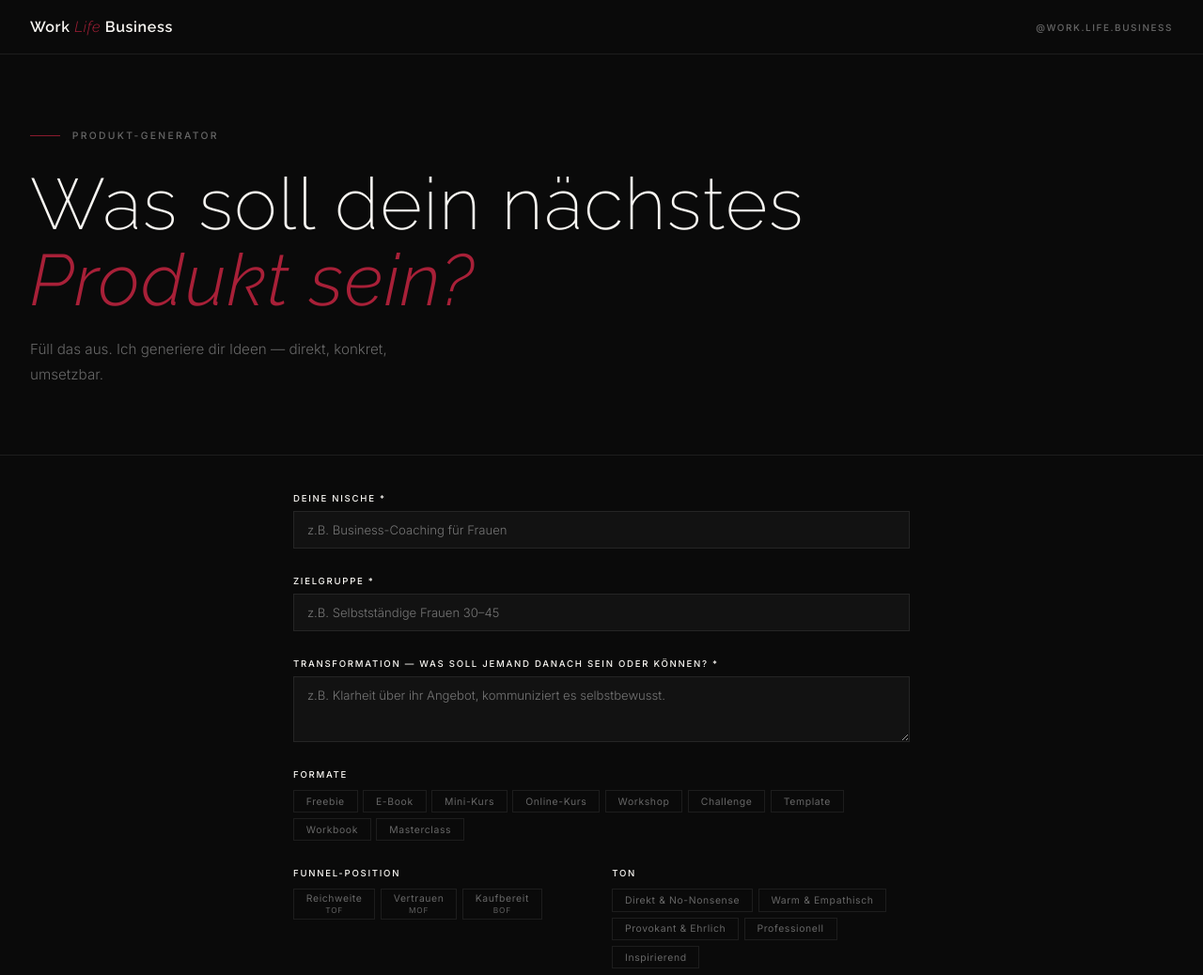
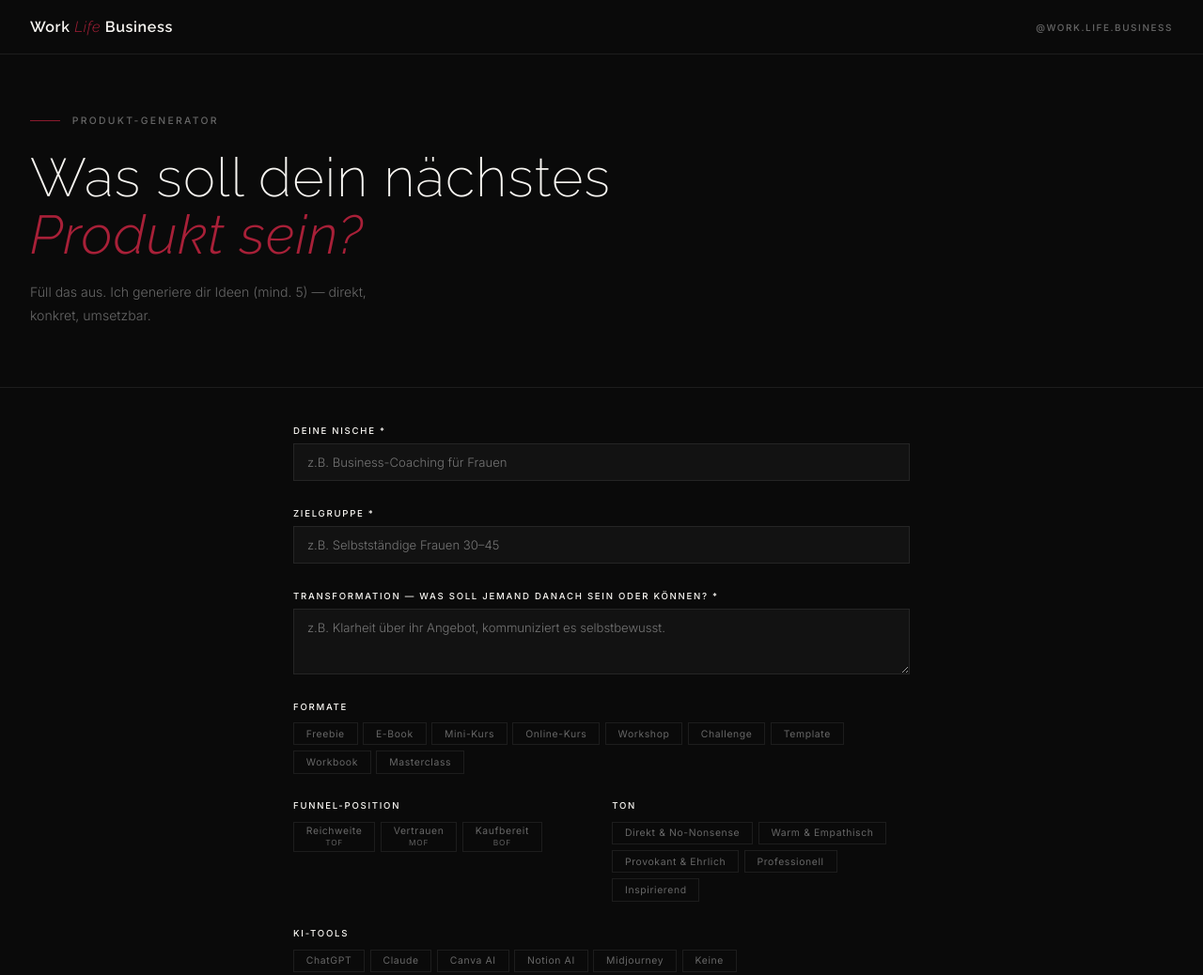
Before and after one commit to AnneWLB/produkt-generator, a website: page public/index.html in a window 1280 px wide. Shown: the top 1038 px of the page at 94% size. Drawn offline with Linux system fonts and the light colour scheme.

Commit message:
Update index.html

```diff
--- a/public/index.html
+++ b/public/index.html
@@ -22,13 +22,13 @@ header{background:var(--black);border-bottom:1px solid var(--border)}
 .nav-logo{font-family:var(--f-d);font-size:1rem;font-weight:600;letter-spacing:.04em;color:var(--white)}
 .nav-logo em{font-style:italic;font-weight:300;color:var(--red2)}
 .nav-right{font-family:var(--f-b);font-size:.62rem;font-weight:500;letter-spacing:.16em;text-transform:uppercase;color:var(--mid)}
-.hero-inner{padding:5rem 2rem 4.5rem;max-width:900px}
-.hero-eye{display:flex;align-items:center;gap:.8rem;margin-bottom:1.6rem}
+.hero-inner{padding:4rem 2rem 4rem;max-width:820px}
+.hero-eye{display:flex;align-items:center;gap:.8rem;margin-bottom:1.4rem}
 .hero-eye::before{content:'';display:block;width:2rem;height:1px;background:var(--red);flex-shrink:0}
 .hero-eye span{font-family:var(--f-b);font-size:.65rem;font-weight:500;letter-spacing:.22em;text-transform:uppercase;color:var(--mid)}
-header h1{font-family:var(--f-d);font-weight:200;font-size:clamp(2.4rem,6vw,5rem);line-height:1.06;letter-spacing:.02em;margin-bottom:1.2rem}
+header h1{font-family:var(--f-d);font-weight:200;font-size:clamp(2rem,4.5vw,3.8rem);line-height:1.06;letter-spacing:.02em;margin-bottom:1.2rem}
 header h1 em{font-style:italic;font-weight:300;color:var(--red2)}
-header p{font-size:.95rem;font-weight:300;color:var(--mid);max-width:42ch;line-height:1.75}
+header p{font-size:.88rem;font-weight:300;color:var(--mid);max-width:42ch;line-height:1.75}
 .form-wrap{max-width:720px;margin:0 auto;padding:2.5rem 2rem;display:flex;flex-direction:column;gap:1.8rem}
 .field{display:flex;flex-direction:column;gap:.5rem}
 .field label{font-family:var(--f-b);font-size:.6rem;font-weight:500;letter-spacing:.18em;text-transform:uppercase;color:var(--white)}
@@ -109,7 +109,7 @@ header p{font-size:.95rem;font-weight:300;color:var(--mid);max-width:42ch;line-h
   <div class="hero-inner">
     <div class="hero-eye"><span>Produkt-Generator</span></div>
     <h1>Was soll dein nächstes<br/><em>Produkt sein?</em></h1>
-    <p>Füll das aus. Ich generiere dir Ideen — direkt, konkret, umsetzbar.</p>
+    <p>Füll das aus. Ich generiere dir Ideen (mind. 5) — direkt, konkret, umsetzbar.</p>
   </div>
 </header>
 
```
